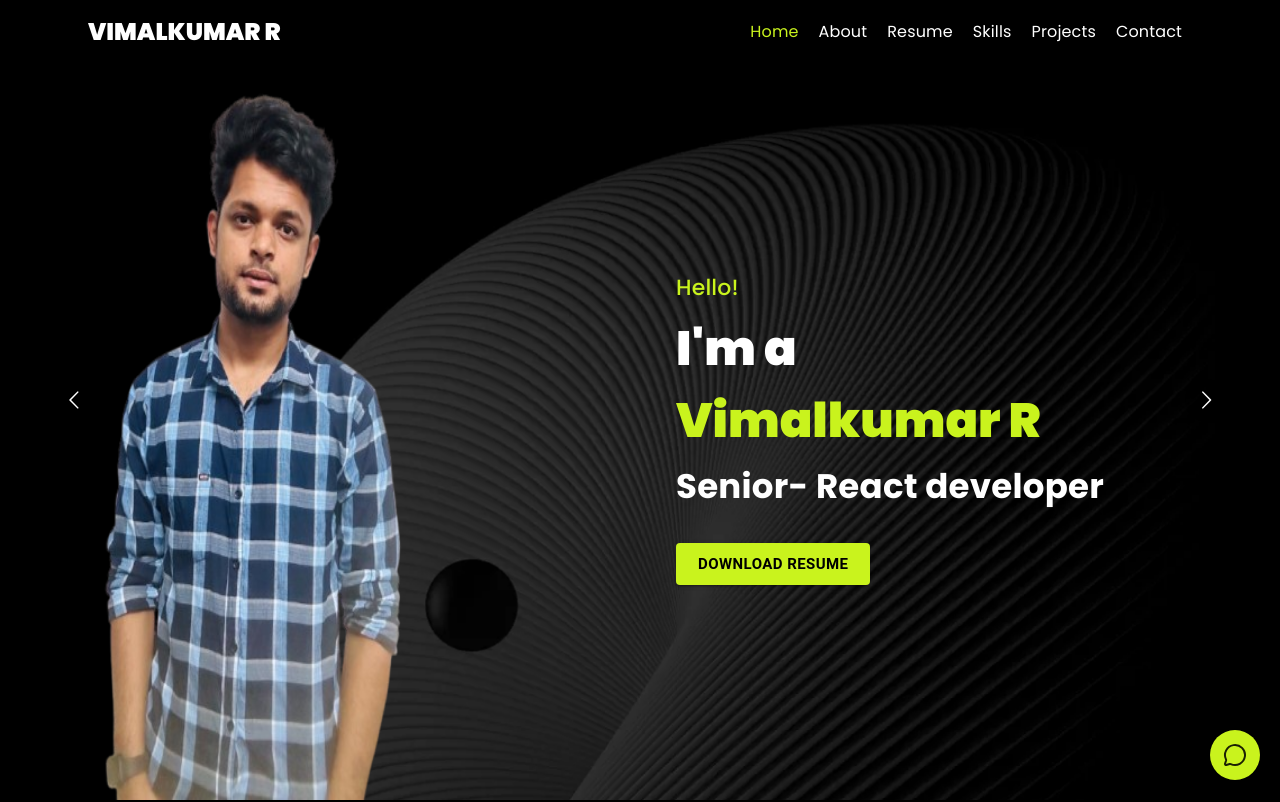
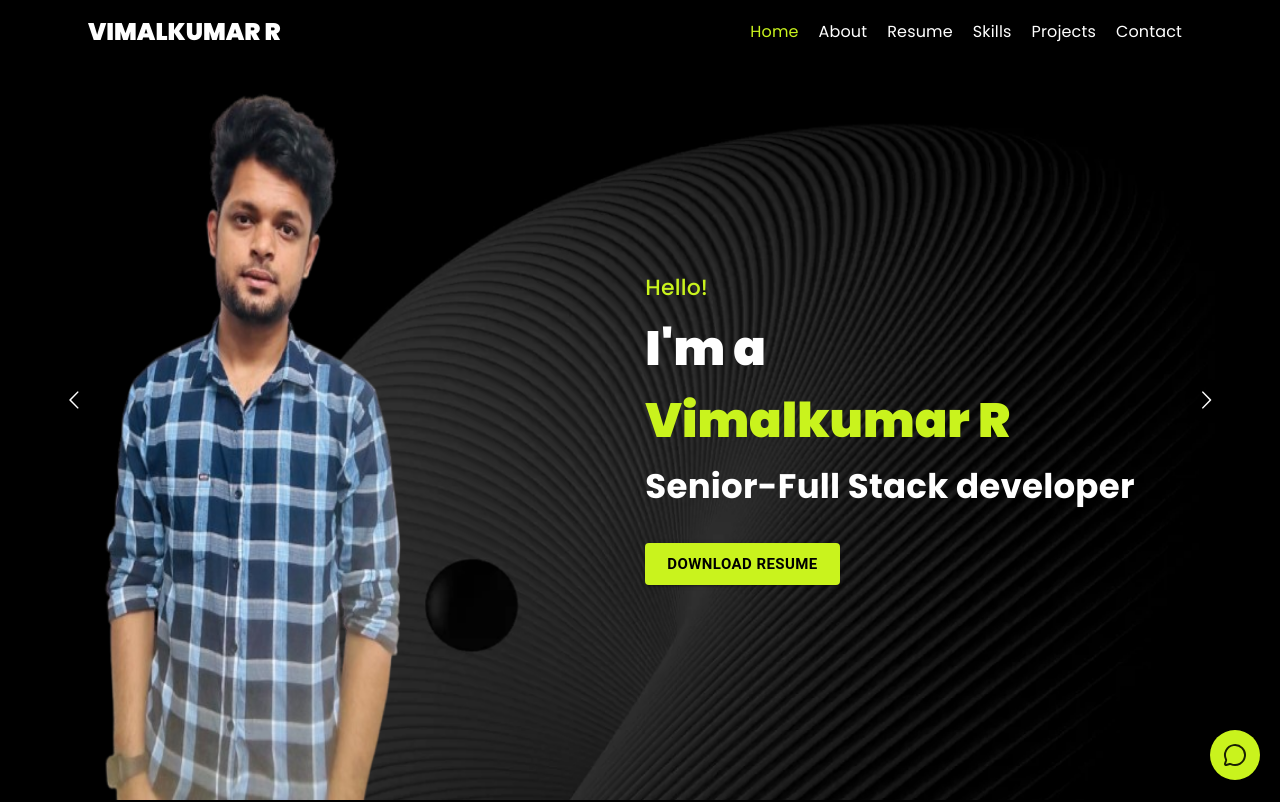
Before and after one commit to vimalkumar1997/nextjs-profile-reume, a Next.js app: page / in a window 1280 px wide. Shown: the top 802 px of the page. Built offline with nearby package versions, Linux system fonts and the light colour scheme.

Commit message:
fullstackresumemodify

```diff
--- a/src/Components/BannerCarousel.tsx
+++ b/src/Components/BannerCarousel.tsx
@@ -39,14 +39,14 @@ const BannerCarousel: React.FC = () => {
             common: "Hello!",
             stage: "I'm a",
             name: "Vimalkumar R",
-            position: "Senior- React developer",
+            position: "Senior-Full Stack developer",
         },
         {
             url: "images/profile-vimal.png",
             common: "Hello!",
             stage: "I'm a",
             name: "Vimalkumar R",
-            position: "Senior- React developer",
+            position: "Senior-Full Stack developer",
         },
     ];
 
--- a/src/Components/MySkillsComponent.tsx
+++ b/src/Components/MySkillsComponent.tsx
@@ -40,11 +40,15 @@ const MySkillsComponent = () => {
         },
         {
             skill: "Python",
-            value: 40,
+            value: 70,
+        },
+        {
+            skill: "Adobe xd",
+            value: 65,
         },
         {
             skill: "post gress SQL",
-            value: 40,
+            value: 100,
         },
         {
             skill: "Front end",
@@ -58,10 +62,7 @@ const MySkillsComponent = () => {
             skill: "Figma",
             value: 80,
         },
-        {
-            skill: "Adobe xd",
-            value: 80,
-        },
+
     ]);
     return (
         <Box sx={{ width: "100%", float: "left", padding: "80px 0px 0px 0px", }} id={"pageId3"}>
```
Also changed, not shown: 2 other files (tests, documents, lock files or other folders).
